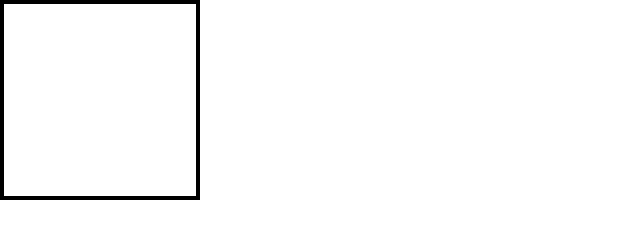
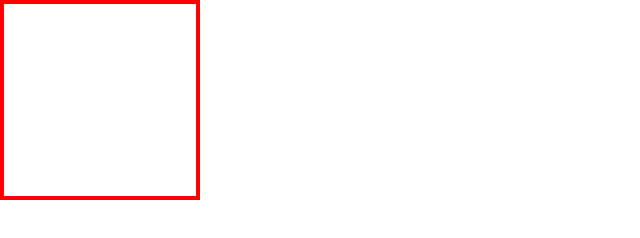
Before and after one commit to Balaalfredo/bala, a plain HTML site: page index.html in a window 1280 px wide. Shown: the whole page, without its empty margins (0-640 px from the left). Drawn offline with Linux system fonts and the light colour scheme.

Commit message:
color changed red

```diff
--- a/index.scss
+++ b/index.scss
@@ -8,7 +8,7 @@ body {
     .main {
         width: 200px;
         height: 200px;
-        border: 4px solid black;
+        border: 4px solid red;
     }
 
 }
```
Also changed, not shown: index.css, 1 other file.
